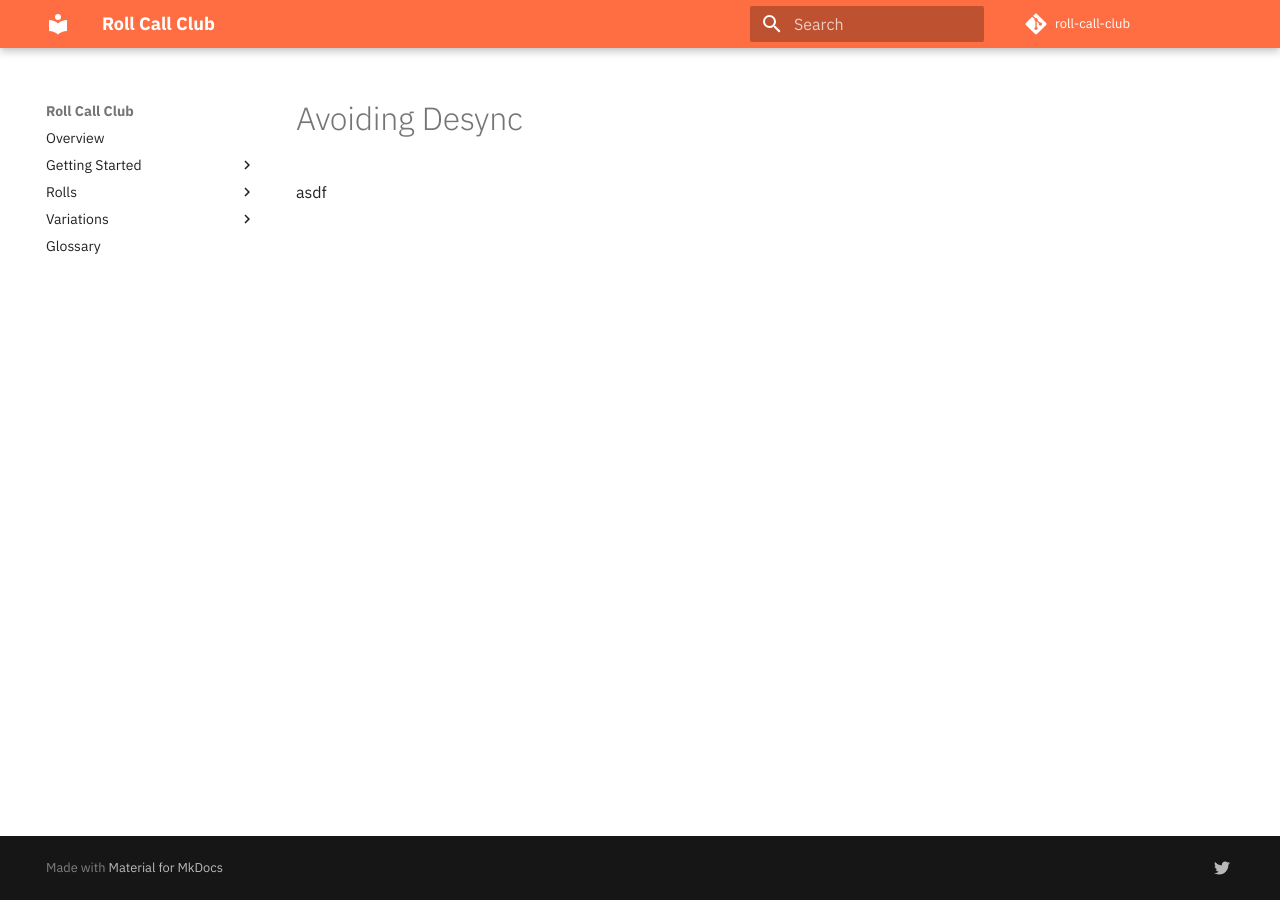
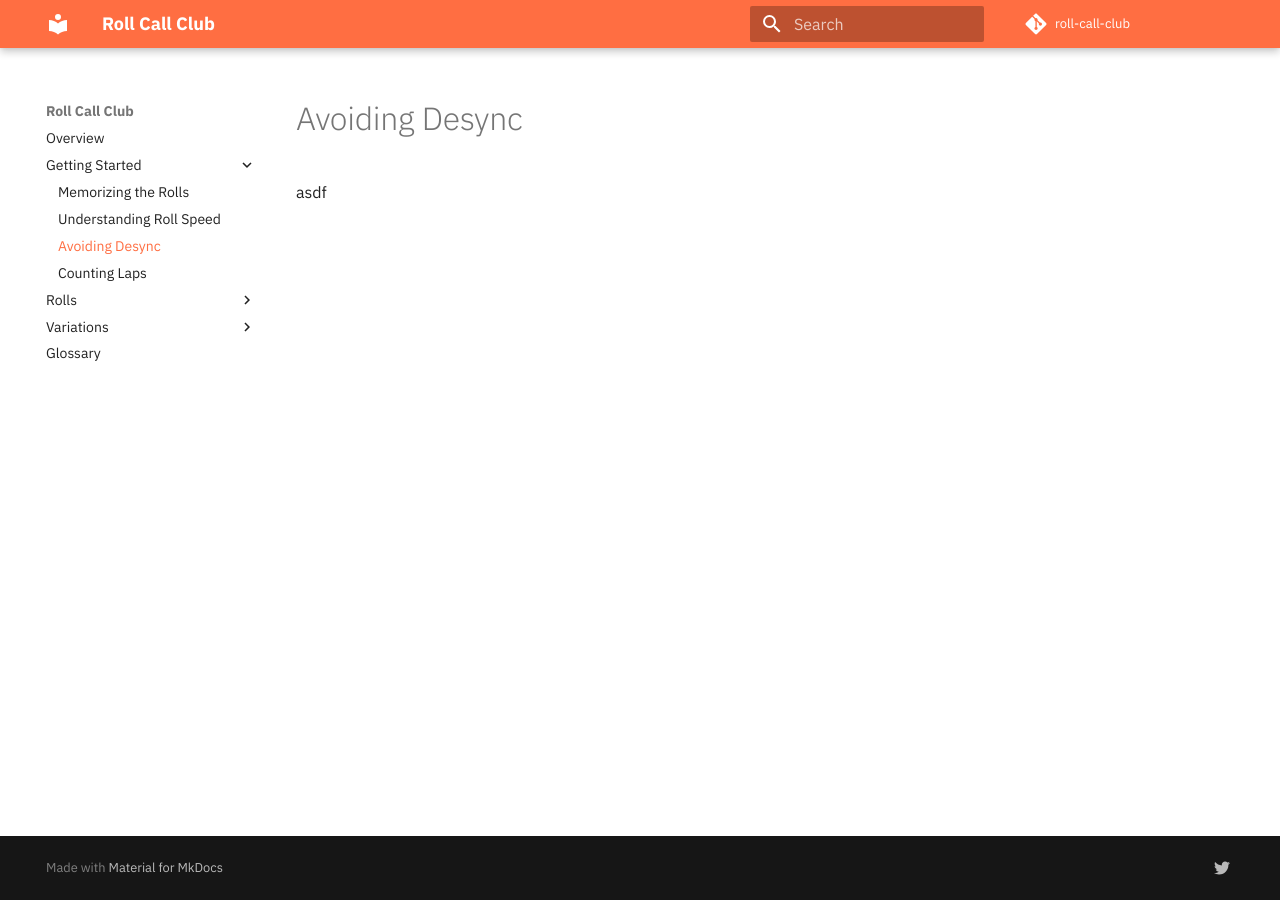
Before and after one commit to alexjlockwood/roll-off-club, an MkDocs documentation site: the page built from docs/getting-started/avoiding-desync.md, in a window 1280 px wide. Built offline with MkDocs 1.6.1 and Material for MkDocs 9.7.7, drawn with Linux system fonts in a browser that asks for light colours; comment, search, counter and statistics services are not loaded.

Commit message:
fix broken nav

```diff
--- a/mkdocs.yml
+++ b/mkdocs.yml
@@ -14,7 +14,9 @@ repo_url: 'https://github.com/alexjlockwood/roll-call-club'
 nav:
   - 'Overview': index.md
   - 'Getting Started':
-      - getting-started/memorizing-rolls.md
+      - getting-started/memorizing-the-rolls.md
+      - getting-started/understanding-roll-speed.md
+      - getting-started/avoiding-desync.md
       - getting-started/counting-laps.md
   - 'Rolls':
       - rolls/5-waller.md
```
